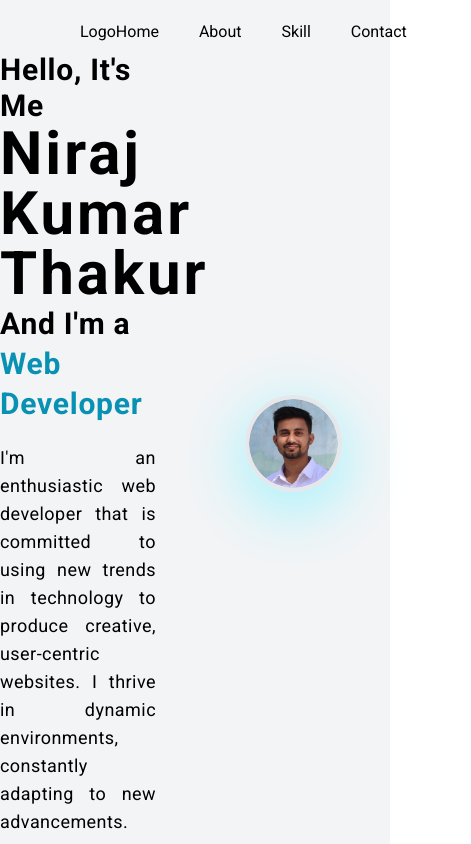
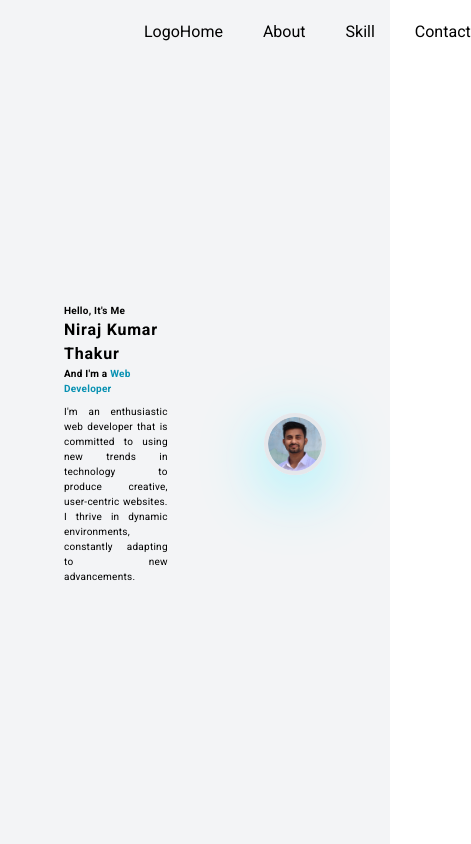
Before and after one commit to pythonking28/portfolio, a Next.js app: page / in a window 390 px wide. Shown: the whole page, 471 px wide, since content can reach past the window. Built offline with nearby package versions, Linux system fonts and the light colour scheme.

Commit message:
Added Responsiveness to hero section

```diff
--- a/src/app/page.tsx
+++ b/src/app/page.tsx
@@ -3,7 +3,7 @@ import Hero from "@/components/Hero";
 
 export default function Home() {
   return (
-    <main className="bg-gray-100 w-auto h-screen">
+    <main className="bg-gray-100 w-auto h-screen px-16 lg:px-4">
       <Header />
       <Hero />
     </main>
--- a/src/components/Hero.tsx
+++ b/src/components/Hero.tsx
@@ -1,17 +1,17 @@
 import Image from "next/image"
 const Hero = () => {
   return (
-    <div className="flex items-center justify-around gap-10 h-[90vh]">
-        <div className="w-[40%]">
-            <div className="text-3xl tracking-wide mb-5 font-bold">
+    <div className="flex items-center justify-around gap-24 lg:gap-50  h-[90vh]">
+        <div className="w-2/3 lg:w-[40%]">
+            <div className="text-[10px] sm:text-xs md:text-xl xl:text-3xl tracking-wide mb-2 md:mb-3  xl:mb-5 font-bold">
                 <h3 className="">Hello, It's Me</h3>
-                <h1 className="text-6xl  tracking-wider">Niraj Kumar Thakur</h1>
-                <h3 className="leading-10">And I'm a <span className="text-cyan-600">Web Developer</span></h3>
+                <h1 className="text-base sm:text-2xl md:text-4xl xl:text-5xl 2xl:text-6xl tracking-wider">Niraj Kumar Thakur</h1>
+                <h3 className="">And I'm a <span className="text-cyan-600">Web Developer</span></h3>
             </div>
-            <p className="tracking-wide text-justify text-lg">I'm an enthusiastic web developer that is committed to using new trends in technology to produce creative, user-centric websites. I thrive in dynamic environments, constantly adapting to new advancements.</p>
+            <p className="tracking-wide text-justify text-[10px] sm:text-[15px] lg:text-lg">I'm an enthusiastic web developer that is committed to using new trends in technology to produce creative, user-centric websites. I thrive in dynamic environments, constantly adapting to new advancements.</p>
         </div>
-        <div className="flex items-center justify-center">
-          <div className="w-[50%] rounded-full shadow-[0_15px_60px_5px_rgba(cyan)] shadow-cyan-200 ">
+        <div className="w-[40%] md:w-1/3 xl:w-1/4 flex items-center justify-center">
+          <div className="w-full rounded-full shadow-[0_15px_60px_5px_rgba(cyan)] shadow-cyan-200 ">
           <Image className="w-full border-4 rounded-full" src="/images/profileCrop.png" alt="Profile" width={500} height={500} />
           </div>
 
```
